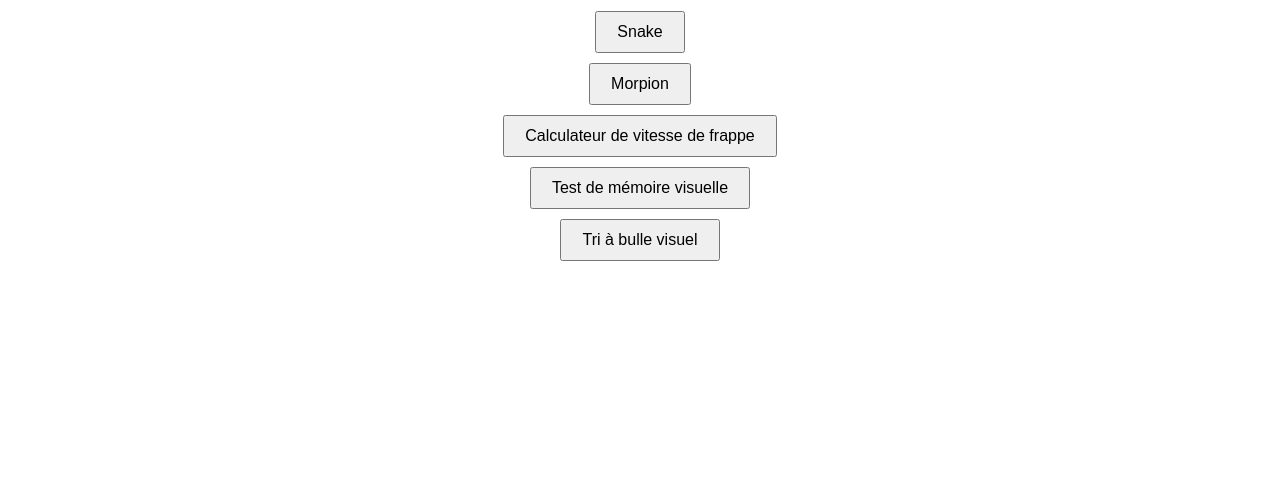
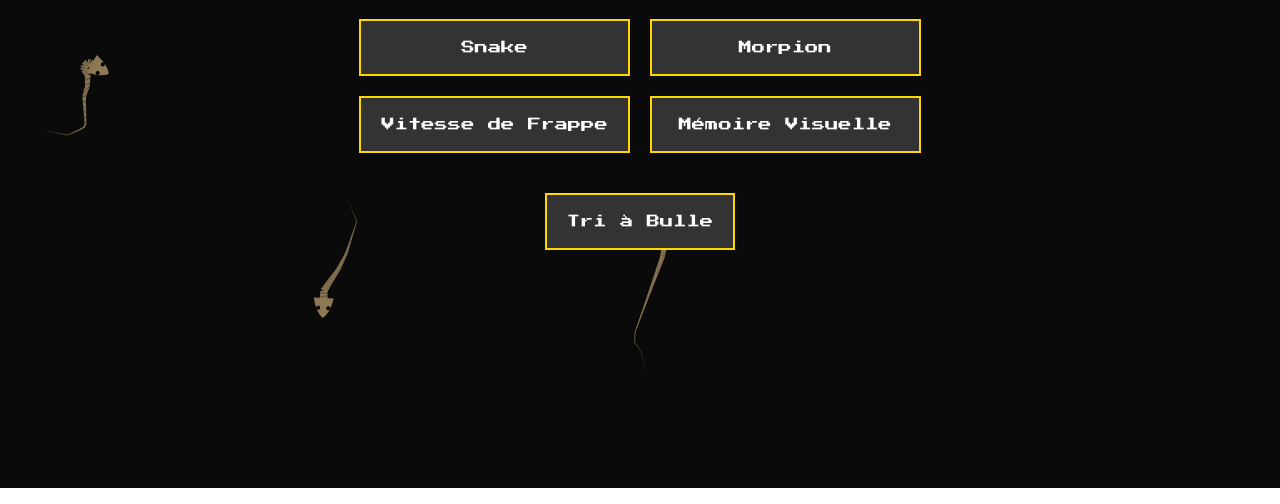
Before and after one commit to gonicolas12/challenge_js, a plain HTML site: page web/templates/index.html in a window 1280 px wide. Shown: the part 312-816 px from the top of the page. Drawn offline with Linux system fonts and the light colour scheme; files that its build step writes are made by us from their sources.

Commit message:
Home page first version, readme added, and game now start on a JS server

```diff
--- /dev/null
+++ b/cmd/main.js
@@ -0,0 +1 @@
+require('../internal/handler/server');
--- a/web/assets/css/index.css
+++ b/web/assets/css/index.css
@@ -1,15 +1,63 @@
-body {
-    font-family: Arial, sans-serif;
+@import url('https://fonts.googleapis.com/css2?family=Press+Start+2P&display=swap');
+
+body, html {
+    height: 100%;
+    margin: 0;
+    background-color: rgba(0, 0, 0, 0); /* Fond transparent */
+    color: #fff;
+}
+
+/* Styles pour le canvas */
+canvas#snakeCanvas {
+    position: fixed;
+    top: 0;
+    left: 0;
+    width: 100%;
+    height: 100%;
+    background-color: #0a0a0a;
+    z-index: -1; /* Place le canvas en arrière-plan */
+}
+
+/* Styles pour le contenu du menu */
+.container {
+    position: relative; /* Positionne le contenu par rapport à son conteneur parent */
     display: flex;
+    flex-direction: column;
+    align-items: center;
     justify-content: center;
-    align-items: center;
-    height: 100vh;
-    flex-direction: column;
+    height: 100%;
+    z-index: 1; /* Place le contenu au-dessus du canvas */
+}
+
+h1 {
+    font-family: 'Press Start 2P', cursive;
+    color: #FFD700; /* Couleur dorée pour le titre */
+    text-align: center;
+    margin-bottom: 40px; /* Plus d'espace sous le titre */
+}
+
+.games-grid {
+    display: grid;
+    grid-template-columns: repeat(2, 1fr);
+    grid-gap: 20px; /* Augmenter l'espacement entre les boutons */
+    margin-bottom: 40px; /* Plus d'espace sous les boutons */
 }
 
 .game-button {
-    padding: 10px 20px;
-    margin: 5px;
-    font-size: 16px;
+    font-family: 'Press Start 2P', cursive;
+    background-color: #333;
+    color: #fff;
+    border: 2px solid #FFD700; /* Bordure dorée */
+    padding: 20px; /* Plus de padding pour de plus gros boutons */
     cursor: pointer;
+    transition: transform 0.2s ease, background-color 0.3s ease;
 }
+
+.game-button:hover {
+    background-color: #555;
+    transform: scale(1.05); /* Effet de survol pour agrandir le bouton */
+}
+
+.centered {
+    grid-column: span 2;
+}
--- /dev/null
+++ b/web/assets/js/snakeAnimation.js
@@ -0,0 +1,108 @@
+document.addEventListener('DOMContentLoaded', (event) => {
+    const canvas = document.getElementById('snakeCanvas');
+    const ctx = canvas.getContext('2d');
+
+    canvas.width = window.innerWidth;
+    canvas.height = window.innerHeight;
+
+    const snakeColors = ['#347C2C', '#806517', '#8C7853', '#FFFFFF']; // Verts, marrons, et blanc
+
+    class Snake {
+        constructor() {
+            this.segments = [{x: Math.random() * canvas.width, y: Math.random() * canvas.height}];
+            this.dx = Math.random() * 2 - 1;
+            this.dy = Math.random() * 2 - 1;
+            this.speed = Math.sqrt(this.dx * this.dx + this.dy * this.dy) * 2;
+            this.minLength = 80; // Longueur minimale du serpent
+            this.length = Math.floor(Math.random() * 60) + this.minLength; // Longueur aléatoire à partir de la longueur minimale
+            this.color = snakeColors[Math.floor(Math.random() * snakeColors.length)];
+            this.rotation = 0;
+        }
+
+        move() {
+            let head = this.segments[0];
+            let newHead = {
+                x: head.x + this.dx,
+                y: head.y + this.dy
+            };
+
+            if (Math.random() < 0.1) {
+                let angle = Math.atan2(this.dy, this.dx) + (Math.random() * Math.PI/2 - Math.PI/4);
+                this.dx = this.speed * Math.cos(angle);
+                this.dy = this.speed * Math.sin(angle);
+            }
+
+            if (newHead.x < 0 || newHead.x > canvas.width || newHead.y < 0 || newHead.y > canvas.height) {
+                this.dx *= -1;
+                this.dy *= -1;
+            }
+
+            this.segments.unshift(newHead);
+            if (this.segments.length > this.length) {
+                this.segments.pop();
+            }
+        }
+
+        draw() {
+            ctx.save(); // Sauvegarde le contexte actuel
+            ctx.translate(this.segments[0].x, this.segments[0].y); // Translation au point d'origine de la tête
+            ctx.rotate(this.rotation + Math.PI); // Rotation de la tête
+            ctx.fillStyle = this.color;
+
+            // Dessin de la tête en forme de triangle avec des pointes arrondies
+            ctx.beginPath();
+            ctx.moveTo(-10, 0);
+            ctx.lineTo(10, 0);
+            ctx.quadraticCurveTo(7, 15, 0, 20); // Courbe pour la pointe supérieure
+            ctx.quadraticCurveTo(-7, 15, -10, 0); // Courbe pour la pointe inférieure
+            ctx.closePath();
+            ctx.fill();
+
+            // Dessin des yeux
+            ctx.fillStyle = 'black';
+            ctx.beginPath();
+            ctx.arc(-5, 10, 2, 0, Math.PI * 2); // Oeil gauche
+            ctx.fill();
+            ctx.beginPath();
+            ctx.arc(5, 10, 2, 0, Math.PI * 2); // Oeil droit
+            ctx.fill();
+
+            ctx.restore(); // Restaure le contexte précédent (sans rotation)
+
+            // Dessin du corps
+            for (let i = 1; i < this.segments.length; i++) {
+                let distance = Math.sqrt(Math.pow(this.segments[i].x - this.segments[i-1].x, 2) + Math.pow(this.segments[i].y - this.segments[i-1].y, 2));
+                let thickness = 8 * Math.pow(1 - i / this.segments.length, 2); // Formule modifiée pour intensifier l'effet
+                ctx.beginPath();
+                ctx.moveTo(this.segments[i-1].x, this.segments[i-1].y);
+                ctx.lineTo(this.segments[i].x, this.segments[i].y);
+                ctx.strokeStyle = this.color;
+                ctx.lineWidth = thickness;
+                ctx.stroke();
+            }
+        }
+
+    }
+
+    let snakes = [];
+    for (let i = 0; i < 5; i++) {
+        snakes.push(new Snake());
+    }
+
+    function animate() {
+        ctx.clearRect(0, 0, canvas.width, canvas.height);
+        snakes.forEach(snake => {
+            snake.move();
+            snake.rotation = Math.atan2(snake.dy, snake.dx) + Math.PI / 2; // Met à jour l'angle de rotation en fonction de la direction du mouvement
+            snake.draw();
+        });
+        requestAnimationFrame(animate);
+    }
+
+    animate();
+
+    window.addEventListener('resize', () => {
+        canvas.width = window.innerWidth;
+        canvas.height = window.innerHeight;
+    });
+});
--- a/web/templates/index.html
+++ b/web/templates/index.html
@@ -4,14 +4,23 @@
     <meta charset="UTF-8">
     <meta name="viewport" content="width=device-width, initial-scale=1.0">
     <title>Accueil des Jeux</title>
-    <link rel="stylesheet" href="index.css">
+    <link rel="stylesheet" href="../assets/css/index.css">
 </head>
 <body>
-    <h1>Choisissez un jeu à jouer</h1>
-    <button class="game-button" onclick="location.href='snake.html'">Snake</button>
-    <button class="game-button" onclick="location.href='morpion.html'">Morpion</button>
-    <button class="game-button" onclick="location.href='vitesseFrappe.html'">Calculateur de vitesse de frappe</button>
-    <button class="game-button" onclick="location.href='visualMemoryTest.html'">Test de mémoire visuelle</button>
-    <button class="game-button" onclick="location.href='triBulle.html'">Tri à bulle visuel</button>
+    <audio autoplay loop>
+        <source src="../assets/audio/Undertale_music.mp3" type="audio/mpeg">
+    </audio>
+    <canvas id="snakeCanvas"></canvas>
+    <div class="container">
+        <h1>Choisissez un jeu à jouer</h1>
+        <div class="games-grid">
+            <button class="game-button" onclick="location.href='snake.html'">Snake</button>
+            <button class="game-button" onclick="location.href='morpion.html'">Morpion</button>
+            <button class="game-button" onclick="location.href='vitesseFrappe.html'">Vitesse de Frappe</button>
+            <button class="game-button" onclick="location.href='visualMemoryTest.html'">Mémoire Visuelle</button>
+        </div>
+        <button class="game-button centered" onclick="location.href='triBulle.html'">Tri à Bulle</button>
+    </div>
+    <script src="../assets/js/snakeAnimation.js"></script>
 </body>
 </html>
```
Also changed, not shown: internal/handler/server.js (added, +18 -0 lines), README.md, 4 other files.
